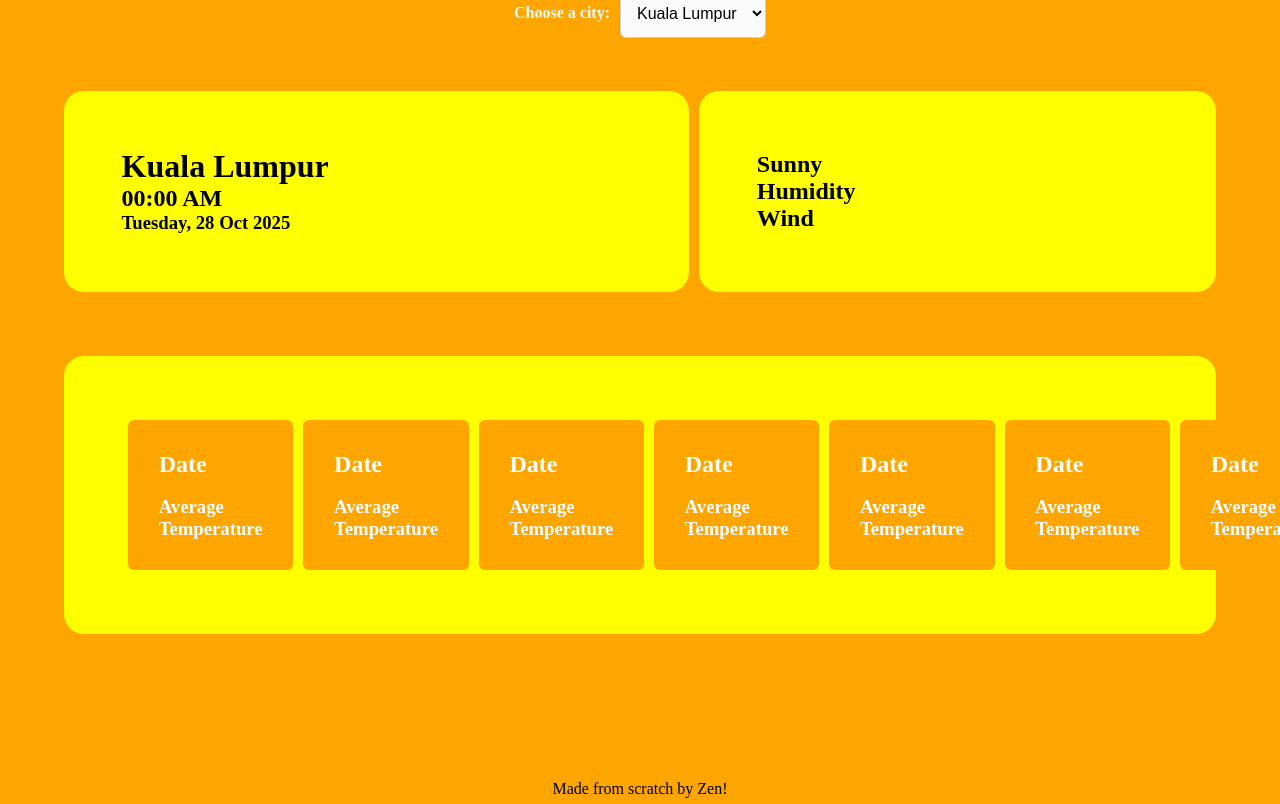
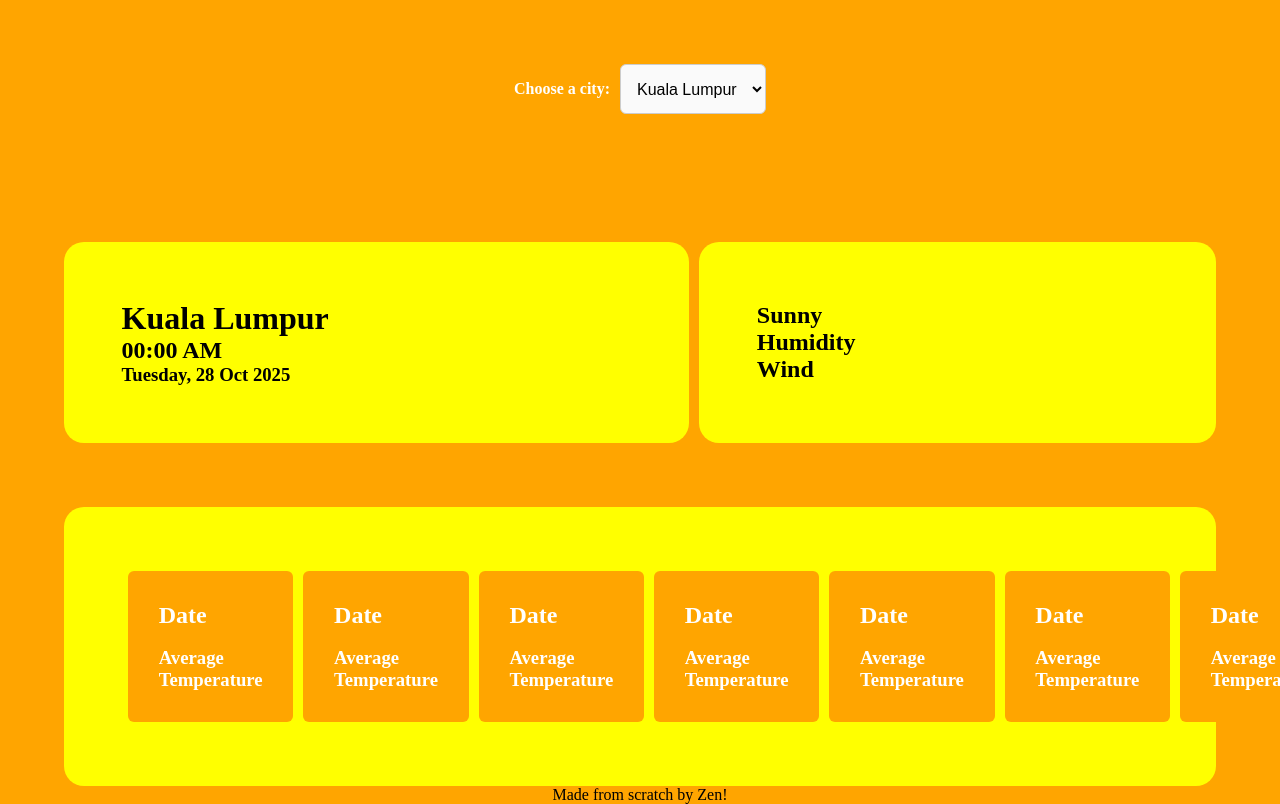
Before and after one commit to Zen-Yee/Basic-Weather-App, a website: page index.html in a window 1280 px wide. Shown: the top 804 px of the page. Drawn offline with Linux system fonts and the light colour scheme; no server answers.

Commit message:
Adjust padding for city dropdown container
Increased padding for city dropdown container.

```diff
--- a/style.css
+++ b/style.css
@@ -20,11 +20,11 @@ body {
 }
 
 #container-city-dropdown {
-  height: 20pt;
   width: 100%;
   display: flex;
   justify-content: center;
   align-items: center;
+  padding: 5%;
 }
 
 label[for="citys"] {
```
